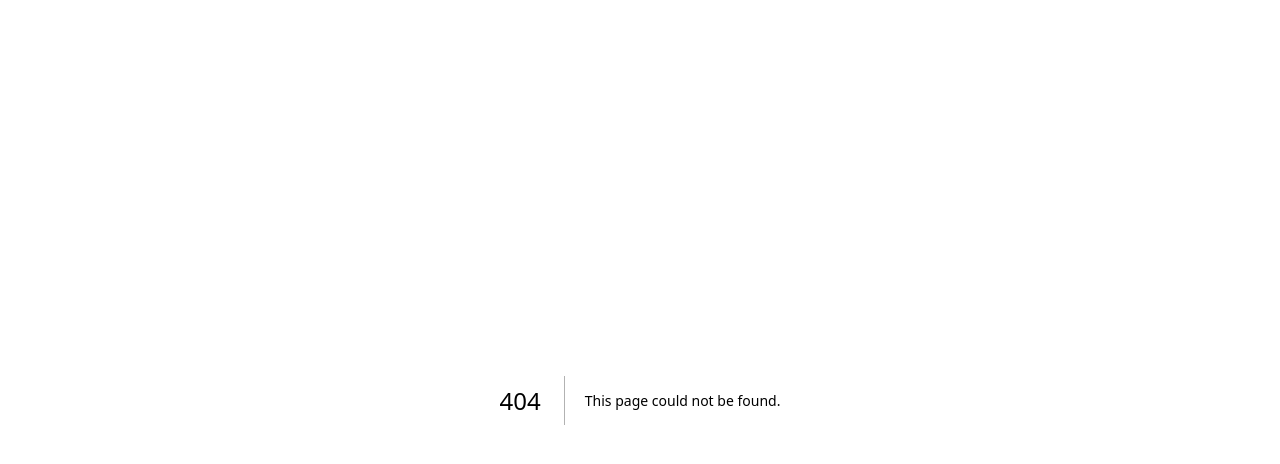
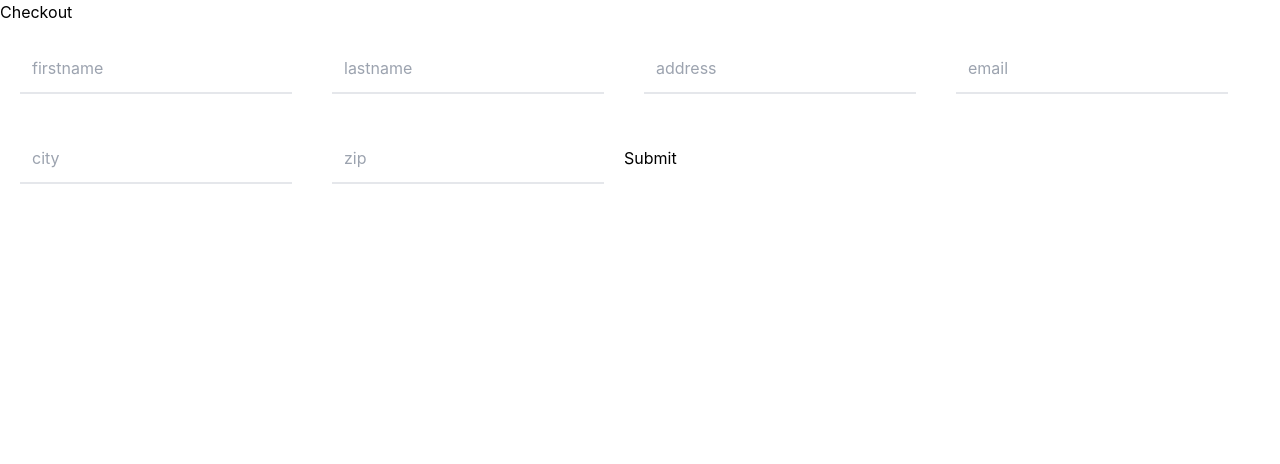
Before and after one commit to vedant03ingole/agro-ecomm, a Next.js app: page /checkout in a window 1280 px wide. Before the commit this address had no page. Shown: the top 464 px of the page. Built offline with nearby package versions, Linux system fonts and the light colour scheme.

Commit message:
added actual categories

```diff
--- a/package.json
+++ b/package.json
@@ -19,6 +19,7 @@
     "next": "13.0.3",
     "react": "18.2.0",
     "react-dom": "18.2.0",
+    "react-hook-form": "^7.40.0",
     "react-redux": "^8.0.5",
     "typescript": "4.9.3"
   },
--- /dev/null
+++ b/pages/checkout.jsx
@@ -0,0 +1,32 @@
+import React from 'react'
+import { useForm } from "react-hook-form"
+import getCommerce from '../lib/commerce'
+
+const Checkout = () => {
+
+    const commerce = getCommerce()
+
+    const { register, handleSubmit } = useForm()
+    const onSubmit = data => console.log(data)
+
+
+    //fetching countries list
+
+
+    return (
+        <div>
+            <h1> Checkout</h1>
+            <form onSubmit={handleSubmit(data => console.log({...data}))}>
+                <input type="text" placeholder='firstname' {...register("firstname", {required: true})} className="forminputs" />
+                <input type="text" placeholder='lastname' {...register("lastname", {required: true})} className="forminputs" />
+                <input type="text" placeholder='address' {...register("address", {required: true})} className="forminputs" />
+                <input type="email" placeholder='email' {...register("email", {required: true})} className="forminputs" />
+                <input type="text" placeholder='city' {...register("city", {required: true})} className="forminputs" />
+                <input type="number" placeholder='zip' {...register("zip", {required: true})} className="forminputs" />
+                <input type="submit" />
+            </form>
+        </div>
+    )
+}
+
+export default Checkout
--- a/styles/globals.css
+++ b/styles/globals.css
@@ -1,6 +1,10 @@
 @tailwind base;
 @tailwind components;
 @tailwind utilities;
+
+.forminputs{
+  @apply border-b-2 p-3 m-5
+}
 
 
 html,
```
Also changed, not shown: 1 other file (tests, documents, lock files or other folders).
